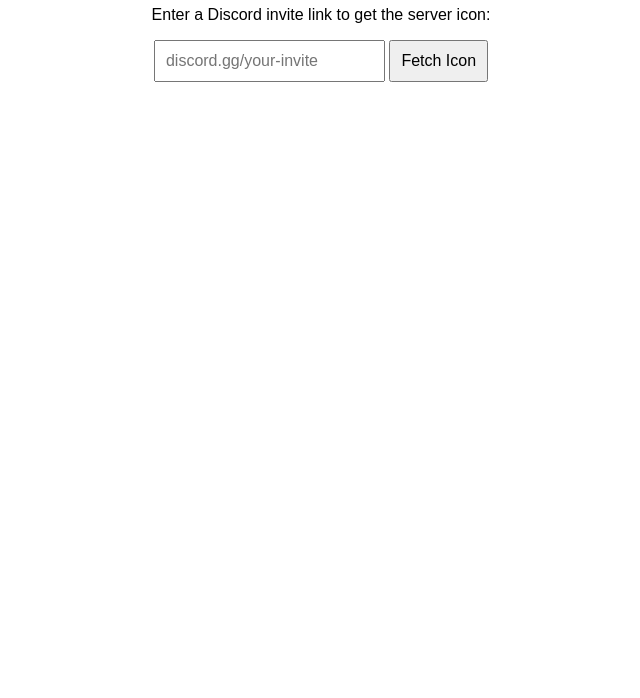
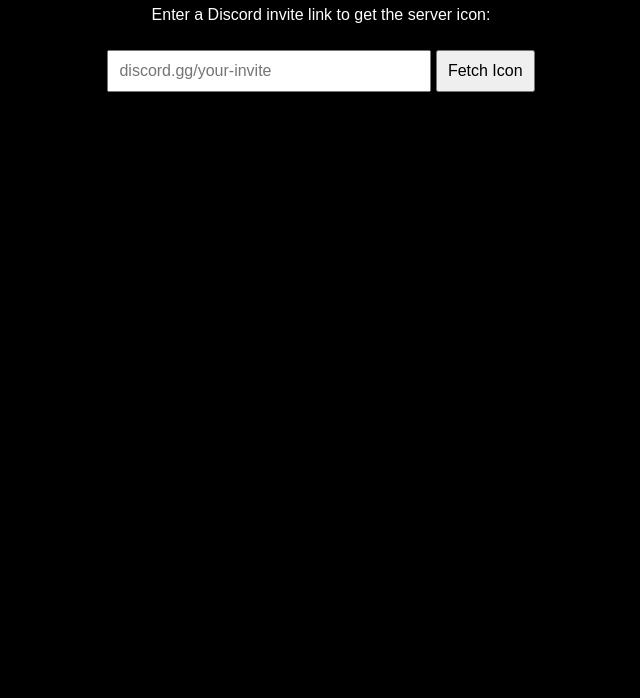
Before and after one commit to appztr4ckt/appztr4ckt.github.io, a plain HTML site: page discord-server-icon-downloader.html in a window 1280 px wide. Shown: the part 102-800 px from the top of the page, without its empty margins (319-959 px from the left). Drawn offline with Linux system fonts and the light colour scheme.

Commit message:
Update discord-server-icon-downloader.html

```diff
--- a/discord-server-icon-downloader.html
+++ b/discord-server-icon-downloader.html
@@ -9,10 +9,17 @@
             font-family: Arial, sans-serif;
             text-align: center;
             margin-top: 50px;
+            background-color: #000; /* Black background */
+            color: #fff; /* White text */
         }
         input, button {
             padding: 10px;
             font-size: 16px;
+            margin-top: 10px;
+            color: #000; /* Black text for input and button */
+        }
+        input {
+            width: 300px;
         }
         img {
             margin-top: 20px;
```
